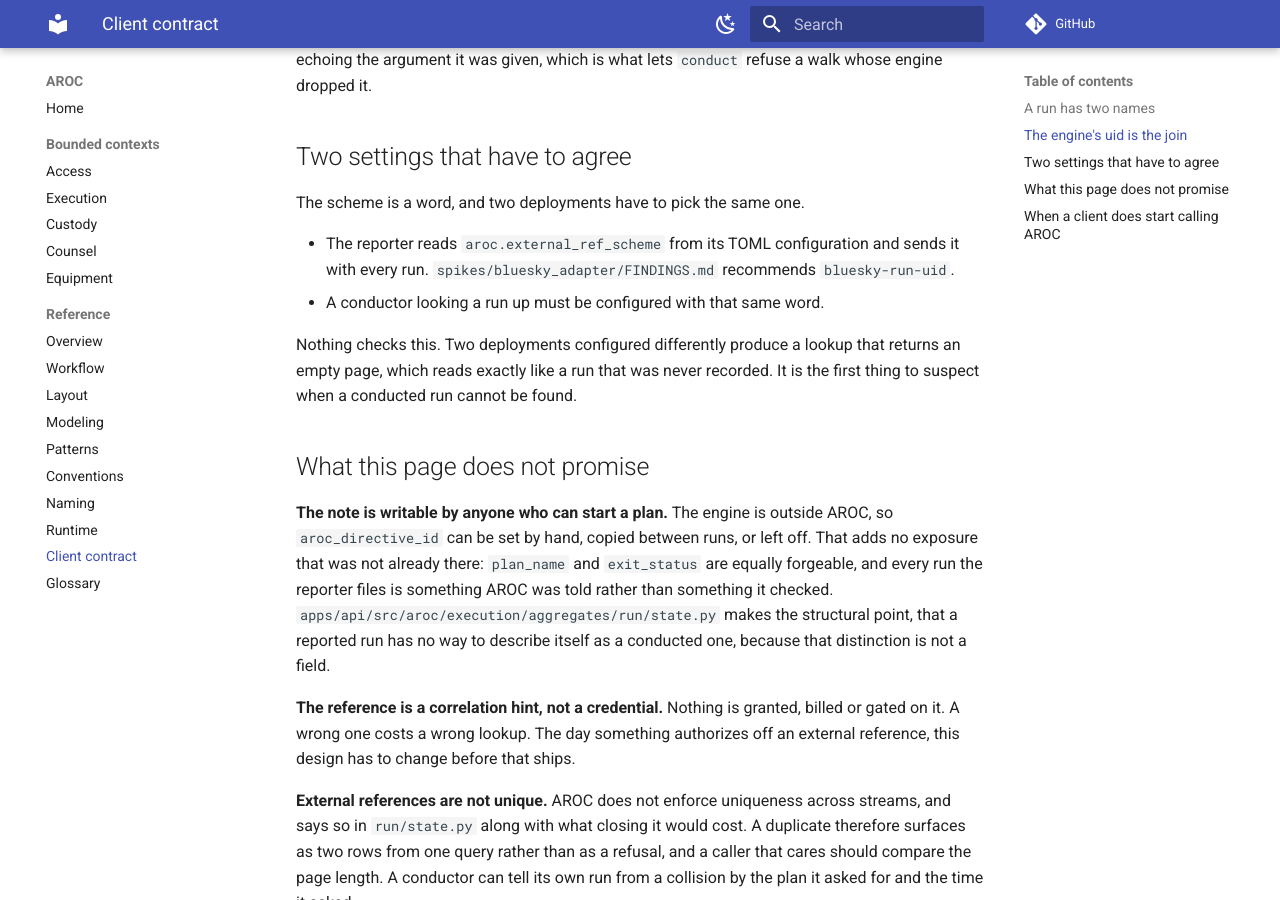
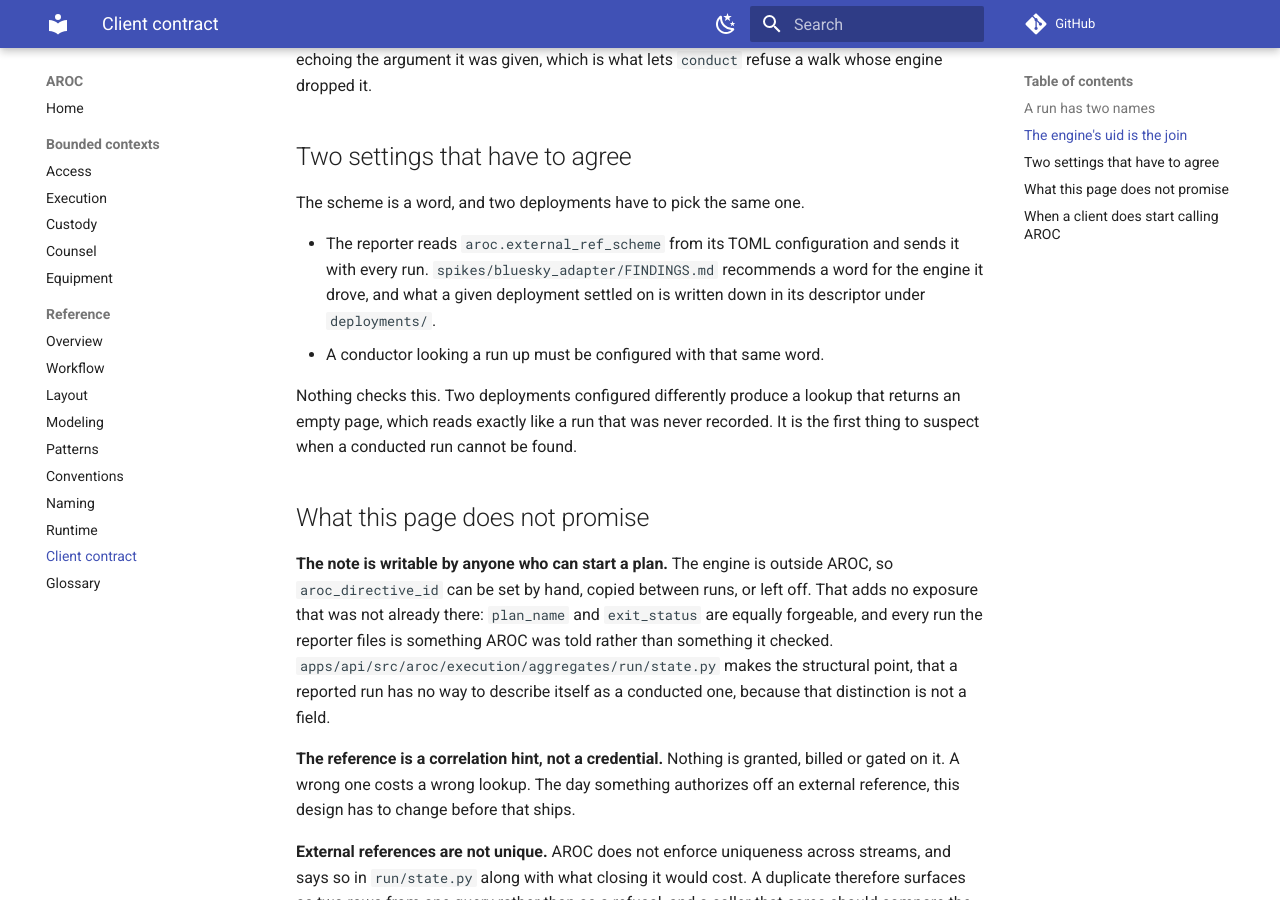
Before and after one commit to open-cora/cora, an MkDocs documentation site: the page built from docs/reference/client-contract.md, in a window 1280 px wide and 900 px high, scrolled down 1203 px. Built offline with MkDocs 1.6.1 and Material for MkDocs 9.7.7, drawn with Linux system fonts in a browser that asks for light colours; comment, search, counter and statistics services are not loaded.

Commit message:
fix(docs): the scheme example named a product on a reference page
The client contract's "two settings that have to agree" section cited a
concrete scheme string, which is a product name with a hyphen after it, so
the word-boundary match in test_the_domain_names_no_product.py caught it
and main has been red on that test since e246acf.

The rule is right and the page was wrong. A reference page states what
holds for any engine, and a literal from one engine's spike reads as a
rule derived from that engine. The pointer to the spike survives, since a
path with an underscore after the name is not a claim; what goes is the
value. Where a deployment records its own choice is now a real place to
send the reader.

Co-Authored-By: Claude Opus 5 (1M context) <noreply@anthropic.com>

```diff
--- a/docs/reference/client-contract.md
+++ b/docs/reference/client-contract.md
@@ -29,7 +29,7 @@ What the directive id is for instead: it puts the conductor's name on the engine
 
 The scheme is a word, and two deployments have to pick the same one.
 
-- The reporter reads `aroc.external_ref_scheme` from its TOML configuration and sends it with every run. `spikes/bluesky_adapter/FINDINGS.md` recommends `bluesky-run-uid`.
+- The reporter reads `aroc.external_ref_scheme` from its TOML configuration and sends it with every run. `spikes/bluesky_adapter/FINDINGS.md` recommends a word for the engine it drove, and what a given deployment settled on is written down in its descriptor under `deployments/`.
 - A conductor looking a run up must be configured with that same word.
 
 Nothing checks this. Two deployments configured differently produce a lookup that returns an empty page, which reads exactly like a run that was never recorded. It is the first thing to suspect when a conducted run cannot be found.
```
